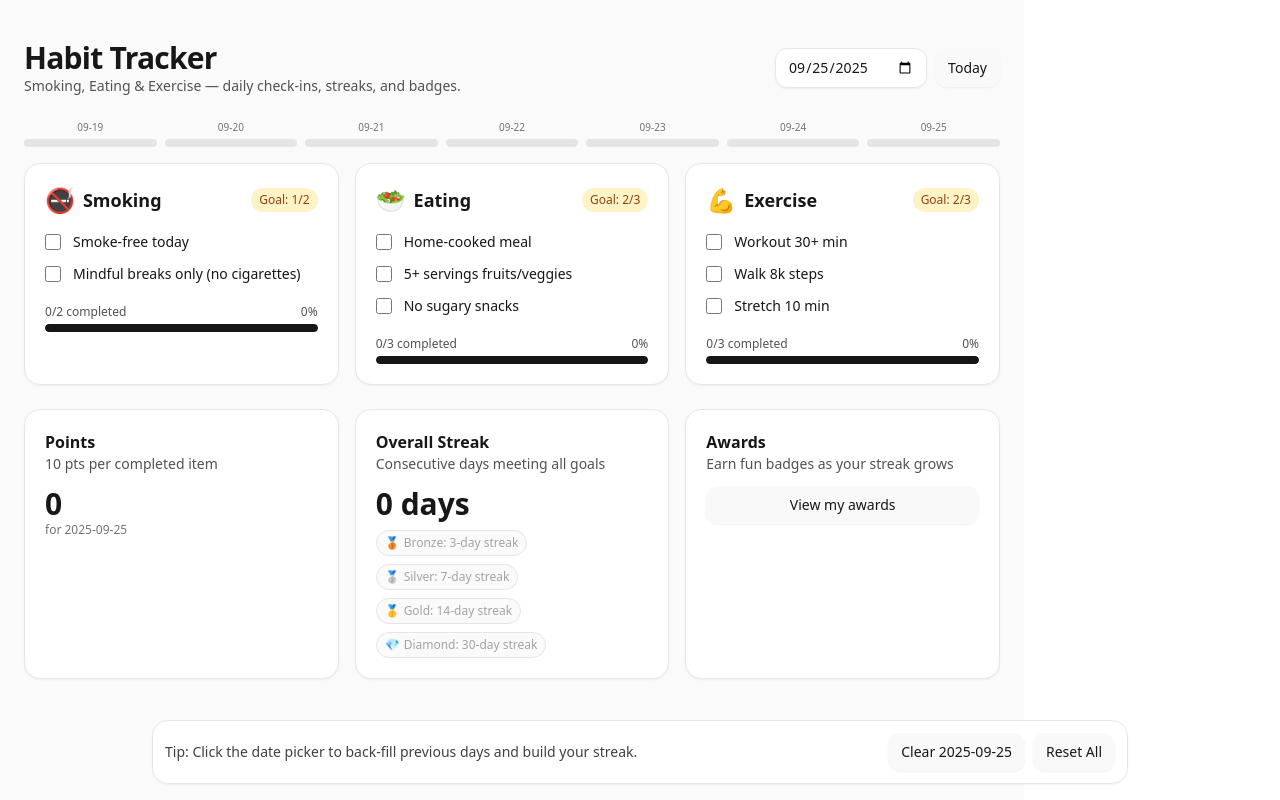
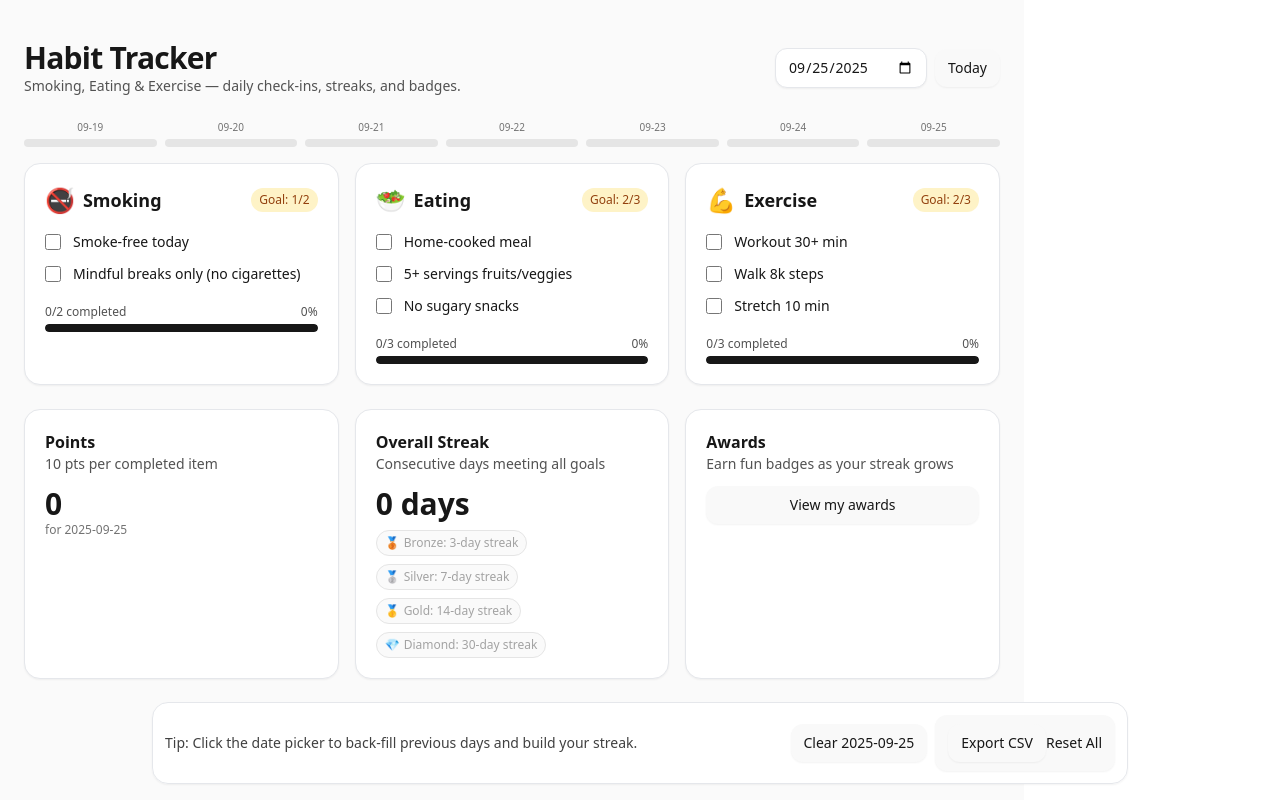
Before and after one commit to AyushiGangwar24/habit-tracker-app, a React (Vite) app: page / in a window 1280 px wide. Built offline with nearby package versions, Linux system fonts and the light colour scheme.

Commit message:
Update HabitTracker.tsx

```diff
--- a/src/HabitTracker.tsx
+++ b/src/HabitTracker.tsx
@@ -123,6 +123,38 @@ export default function HabitTracker() {
       }
     );
   }, [store, selectedDate]);
+function exportCSV(byDate: Record<string, { date: string; checks: Record<string, boolean> }>) {
+  // CSV header
+  const headers = ["date","habitId","itemId","checked"];
+  const rows: string[] = [headers.join(",")];
+
+  // Emit checked items
+  Object.values(byDate).forEach(day => {
+    Object.entries(day.checks).forEach(([key, checked]) => {
+      const [habitId, itemId] = key.split(".");
+      rows.push([day.date, habitId, itemId, checked ? "1" : "0"].join(","));
+    });
+    // Emit unchecked items too, so every habit/item exists for each day
+    HABITS.forEach(h =>
+      h.items.forEach(it => {
+        const k = `${h.id}.${it.id}`;
+        if (!(k in day.checks)) {
+          rows.push([day.date, h.id, it.id, "0"].join(","));
+        }
+      })
+    );
+  });
+
+  const blob = new Blob([rows.join("\n")], { type: "text/csv;charset=utf-8;" });
+  const url = URL.createObjectURL(blob);
+  const a = document.createElement("a");
+  a.href = url;
+  a.download = "habit-tracker.csv";
+  document.body.appendChild(a);
+  a.click();
+  a.remove();
+  URL.revokeObjectURL(url);
+}
 
   const toggleCheck = (habitId: string, itemId: string) => {
     const key = `${habitId}.${itemId}`;
@@ -494,6 +526,13 @@ export default function HabitTracker() {
                 }}
                 className="rounded-xl border px-3 py-2 text-sm shadow-sm hover:bg-neutral-100"
               >
+                <button
+                onClick={() => exportCSV(store.byDate)}
+                  className="rounded-xl border px-3 py-2 text-sm shadow-sm hover:bg-neutral-100"
+              >
+              Export CSV
+                </button>
+
                 Reset All
               </button>
             </div>
```
